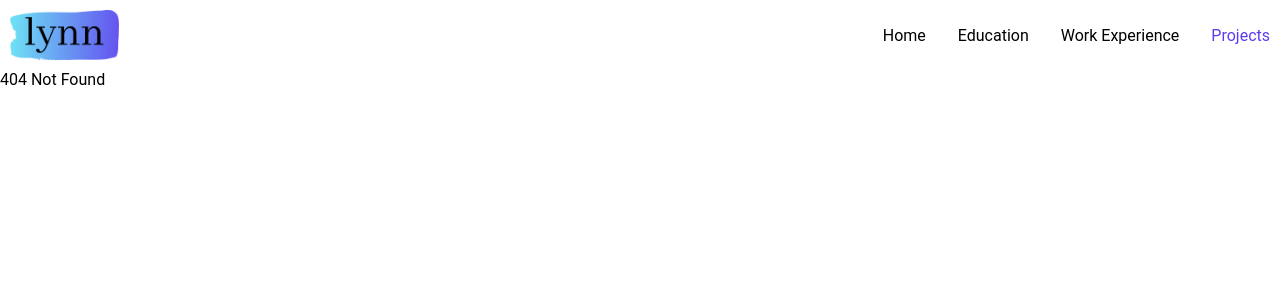
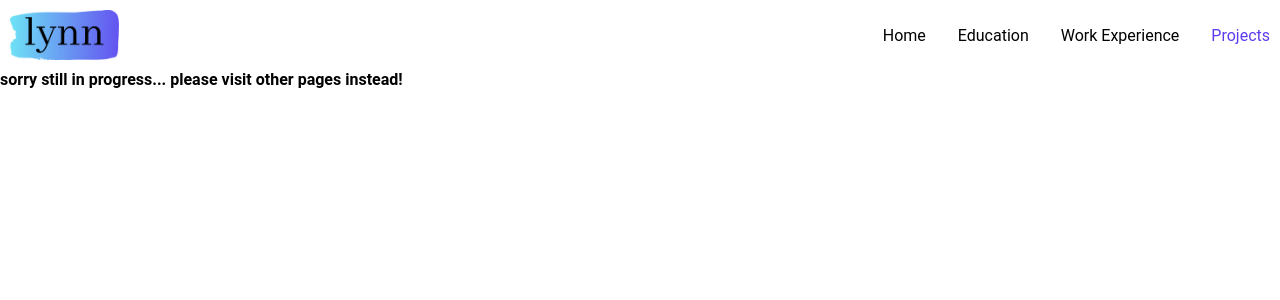
Before and after one commit to lynnlow175/lynnlow, a React (Create React App) app: page /projects in a window 1280 px wide. Before the commit this address had no page. Shown: the top 300 px of the page. Built offline with nearby package versions, Linux system fonts and the light colour scheme.

Commit message:
Add info on project page

```diff
--- a/src/App.js
+++ b/src/App.js
@@ -5,6 +5,7 @@ import Navbar from "./Pages/Home/Navbar";
 import "./Home.css";
 import School from "./Pages/Education/School";
 import MySkills from "./Pages/Portfolio/Work";
+import Project from "./Pages/Projects/Project";
 
 export default function App() {
   return (
@@ -15,6 +16,7 @@ export default function App() {
           <Route path="/Home" element={<Home />}></Route>
           <Route path="/education" element={<School />} />
           <Route path="/work" element={<MySkills />} />
+          <Route path="/projects" element={<Project />} />
           <Route path="*" element={<div>404 Not Found</div>}></Route>
         </Routes>
       </Router>
--- /dev/null
+++ b/src/Pages/Projects/Project.jsx
@@ -0,0 +1,3 @@
+export default function Project() {
+  return <h4>sorry still in progress... please visit other pages instead!</h4>;
+}
```
Also changed, not shown: src/Pages/Projects/Project.css (added).
